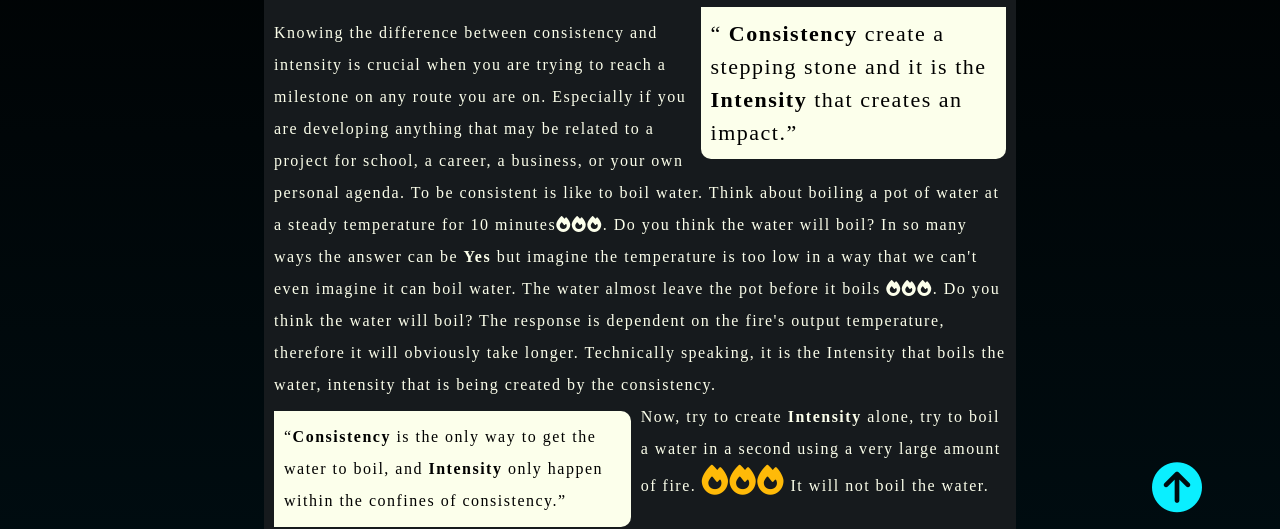
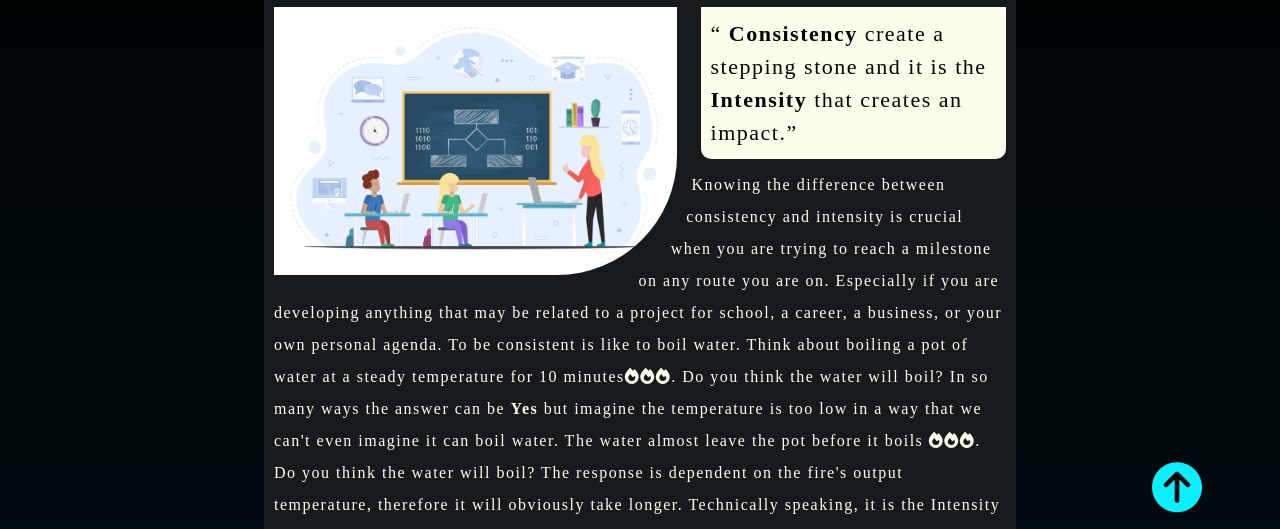
Before and after one commit to Markxethx/ConsistenctvsIntensity, a plain HTML site: page index.html in a window 1280 px wide. Shown: the part 258-787 px from the top of the page. Drawn offline with Linux system fonts and the light colour scheme.

Commit message:
Update index.html

```diff
--- a/index.html
+++ b/index.html
@@ -46,7 +46,7 @@
                 <h1>Why Consistency is Better than Intensity?</h1>
 
                 <!--First Illustration-->
-                <img src="img/consistency.jpg" alt="">
+                <img src="consistency.jpg" alt="">
 
                 <!--First Quote-->
                 <aside class="quote"><q> <strong>Consistency</strong> create a stepping stone and it is the <strong>Intensity</strong> that creates an impact.</q></aside>
```
